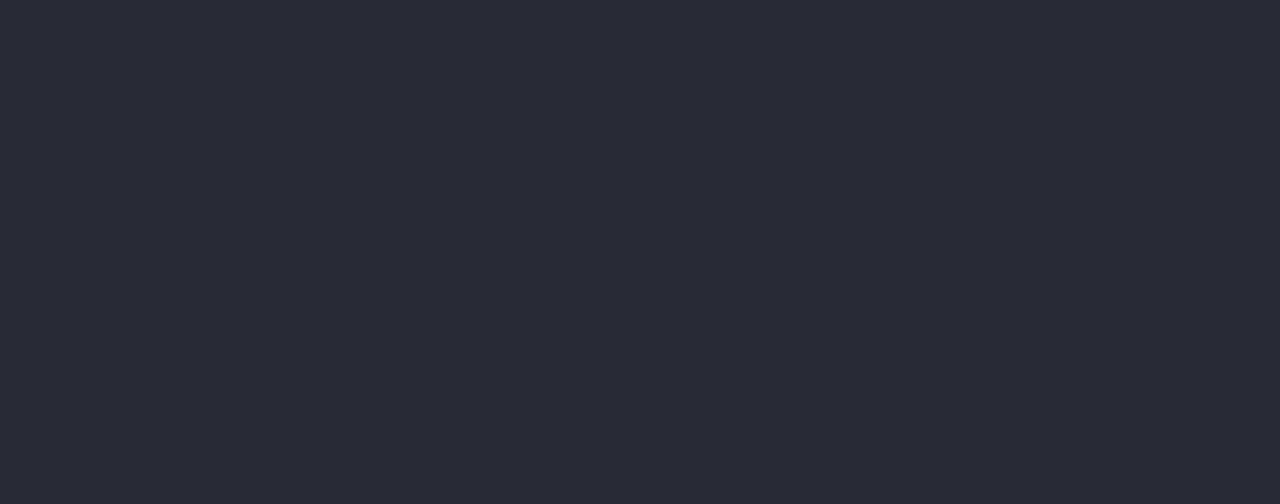
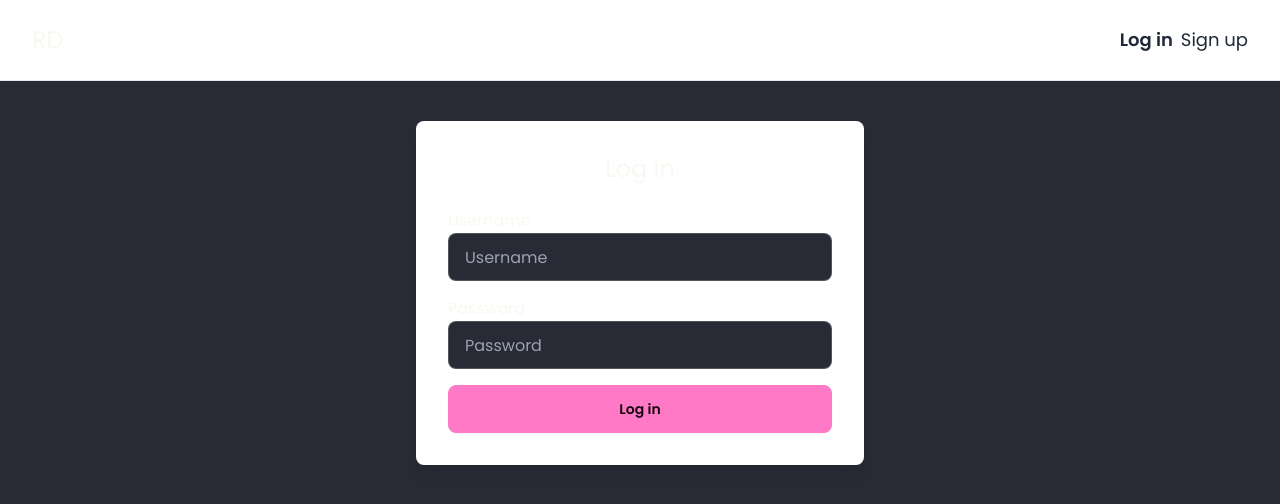
Before and after one commit to chuuuiii/products, a React app in the folder frontend/: page /login in a window 1280 px wide. Shown: the top 504 px of the page. Built offline with nearby package versions, Linux system fonts and the light colour scheme; the HTML template or start-up script is replaced by a standard one.

Commit message:
Route and nav components

```diff
--- a/frontend/src/App.jsx
+++ b/frontend/src/App.jsx
@@ -1,5 +1,7 @@
+import AppRoute from "./routes/AppRoute";
+
 function App() {
-  return <></>;
+  return <AppRoute />;
 }
 
 export default App;
--- /dev/null
+++ b/frontend/src/components/Navbar.jsx
@@ -0,0 +1,37 @@
+import { NavLink } from "react-router-dom";
+
+const Navbar = () => {
+  return (
+    <div className="navbar bg-white shadow-sm border-b font-poppins sticky top-0">
+      <div className="container mx-auto px-6 py-4 flex justify-between items-center">
+        <NavLink to="/" className="text-2xl">
+          RD
+        </NavLink>
+        <div className="flex space-x-2 text-lg">
+          <NavLink
+            to="/login"
+            className={({ isActive }) =>
+              `text-gray-800 hover:text-gray-600 ${
+                isActive ? "font-semibold" : "font-normal"
+              }`
+            }
+          >
+            Log in
+          </NavLink>
+          <NavLink
+            to="/signup"
+            className={({ isActive }) =>
+              `text-gray-800 hover:text-gray-600 ${
+                isActive ? "font-semibold" : "font-normal"
+              }`
+            }
+          >
+            Sign up
+          </NavLink>
+        </div>
+      </div>
+    </div>
+  );
+};
+
+export default Navbar;
```
